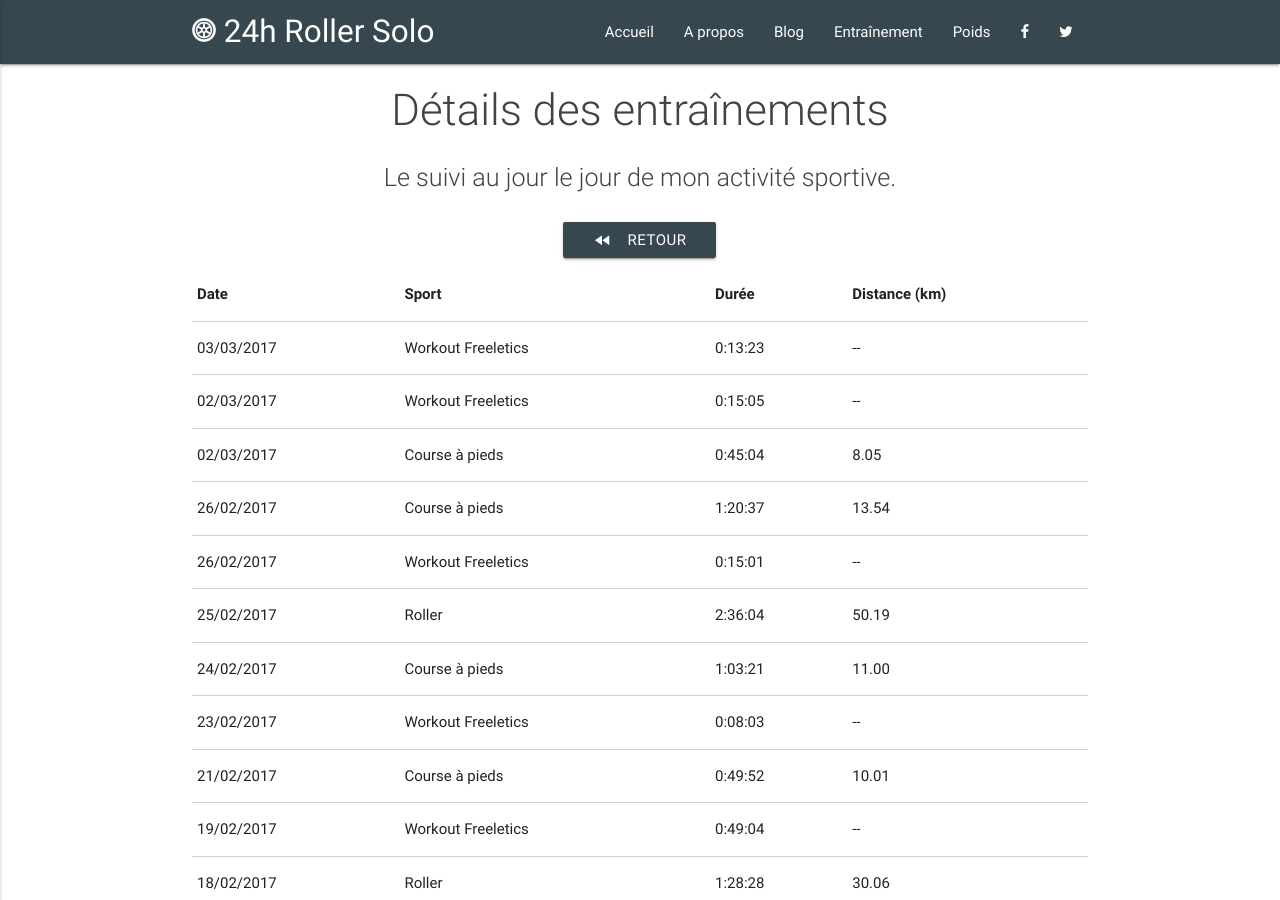
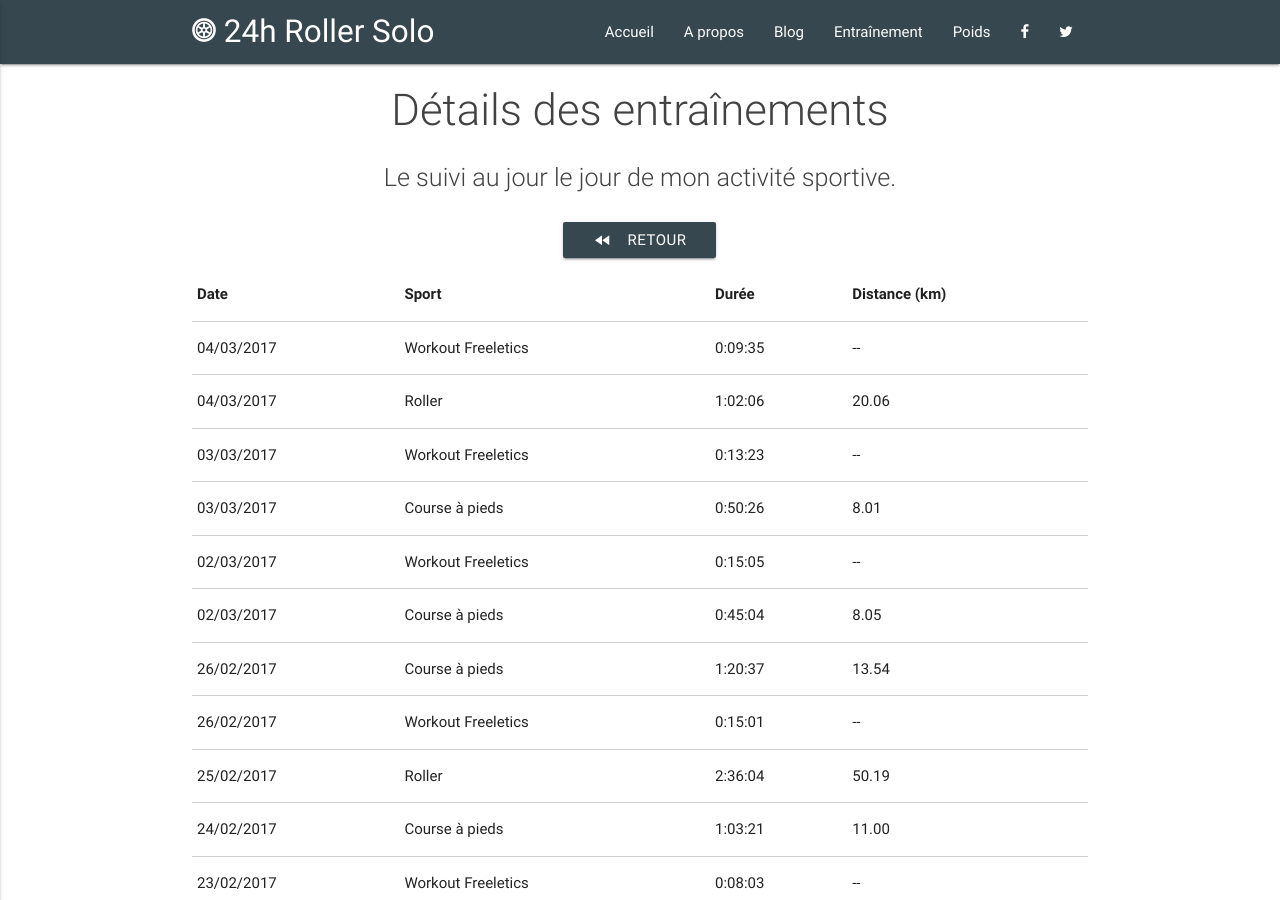
Before and after one commit to 24hRollerSolo/24hRollerSolo.github.io, a Jekyll site: the page built from training/details.html, in a window 1280 px wide and 900 px high. Built offline with Jekyll 4.4.1, drawn with Linux system fonts in a browser that asks for light colours.

Commit message:
Add 2017-03-03 running and 2017-03-04 roller skating and workout

```diff
--- a/_data/sports.json
+++ b/_data/sports.json
@@ -1,5 +1,8 @@
 [
+  {"date": "2017-03-04", "type": "WORKOUT", "program": "W09-02 | 10 PUSHUPS + 1/5 APHRODITE Endurance", "duration": "0:09:35"},
+  {"date": "2017-03-04", "type": "ROLLER", "distance": "20.06", "duration": "1:02:06"},
   {"date": "2017-03-03", "type": "WORKOUT", "program": "W09-01 | ENDURANCE + 1/5 NEMESIS Endurance", "duration": "0:13:23"},
+  {"date": "2017-03-03", "type": "RUNNING", "distance": "8.01", "duration": "0:50:26"},
   {"date": "2017-03-02", "type": "WORKOUT", "program": "W08-03 | FORCE + 3/5 MORPHEUS Standard", "duration": "0:15:05"},
   {"date": "2017-03-02", "type": "RUNNING", "distance": "8.05", "duration": "0:45:04"},
   {"date": "2017-02-26", "type": "RUNNING", "distance": "13.54", "duration": "1:20:37"},
```
